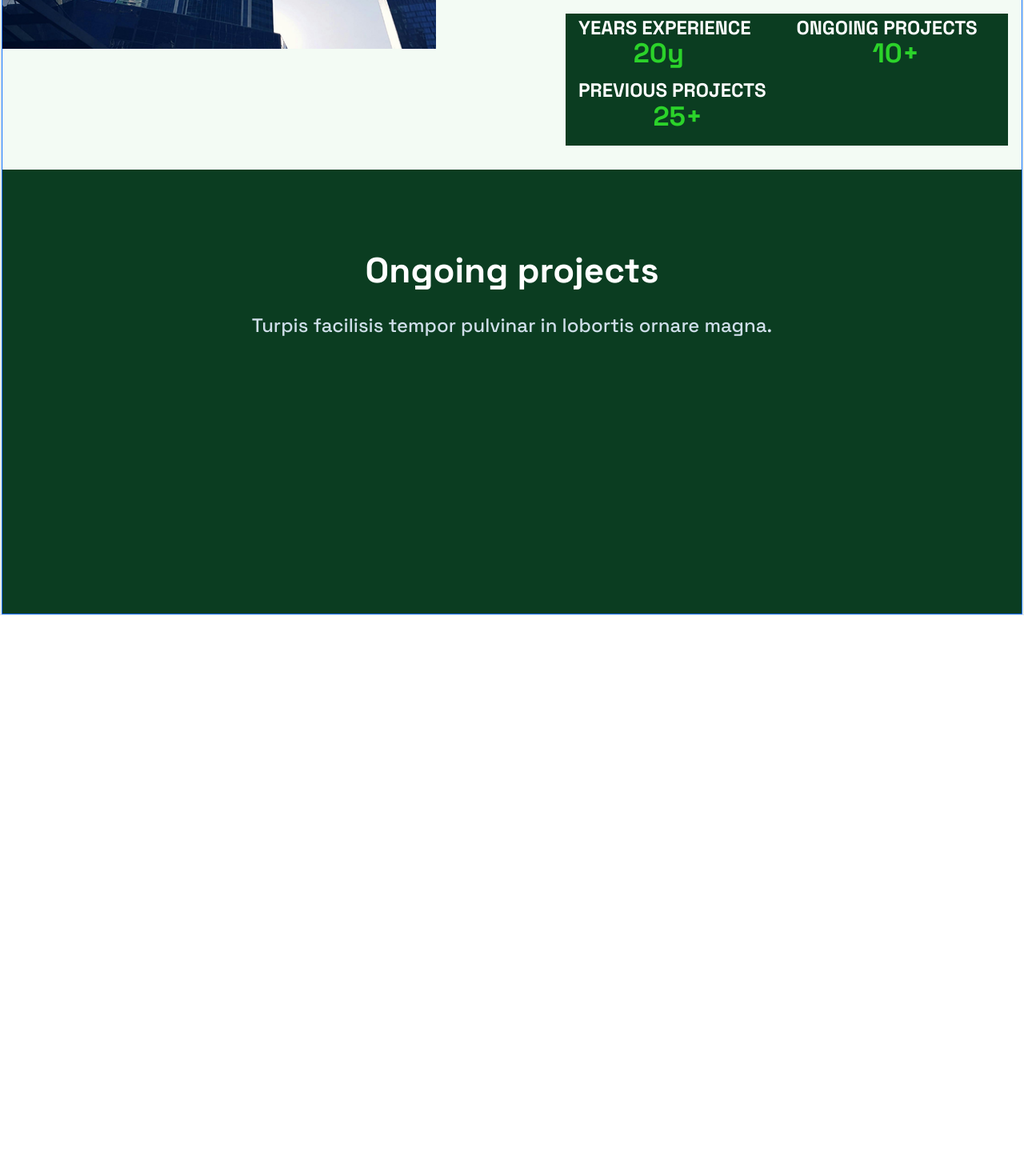
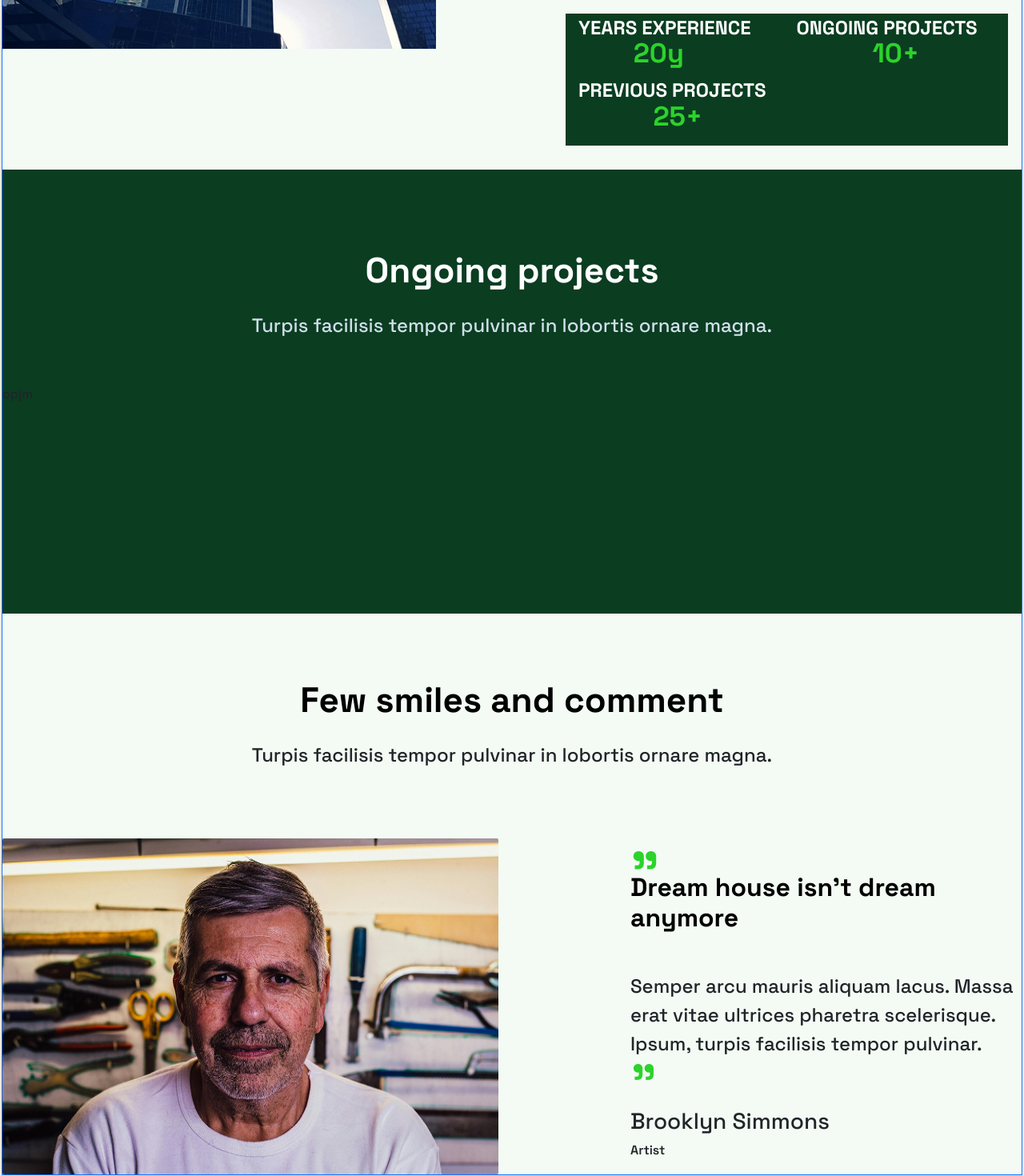
Before and after one commit to SakibFakir69/Real-Estate, a React (Vite) app: page / in a window 1280 px wide. Shown: the part 1245-2715 px from the top of the page at 80% size. Before the commit the page ends 2014 px from the top, so only its background shows below. Built offline with nearby package versions, Linux system fonts and the light colour scheme.

Commit message:
testimonial

```diff
--- a/src/App.jsx
+++ b/src/App.jsx
@@ -2,6 +2,7 @@ import "bootstrap/dist/css/bootstrap.css";
 import Hero from "./components/Hero";
 import CompanyOverview from "./components/CompanyOverview";
 import OngoingProject from "./components/OngoingProject";
+import Testimonial from "./components/Testimonial";
 
 function App() {
   return (
@@ -16,6 +17,7 @@ function App() {
       <section className="width-1276 border border-primary mx-auto">
         <CompanyOverview/>
         <OngoingProject/>
+        <Testimonial/>
 
       </section>
 
--- a/src/components/CompanyOverview.jsx
+++ b/src/components/CompanyOverview.jsx
@@ -1,50 +1,64 @@
+// Import Swiper React components
+import { Swiper, SwiperSlide } from "swiper/react";
 
-
-import React from 'react'
+// Import Swiper styles
+import "swiper/css";
 
 function CompanyOverview() {
   return (
-    <div className='mt-98 company-box-height '>
+    <div className="mt-98 company-box-height ">
+      <section className="d-flex gap-174 ">
 
-        <section className='d-flex gap-174 ' >
-
-            {/* image */}
-            <div className=''>
-                <img className='company-img' src='pexels-olga-neptuna-1090543-2078774 1.png'/>
+        <div className="">
+          <img
+            className="company-img"
+            src="pexels-olga-neptuna-1090543-2078774 1.png"
+          />
         </div>
         {/* text */}
-            <div className='d-flex flex-column  rounded company-text gap-40' >
+        <div className="d-flex flex-column  rounded company-text gap-40">
+          <h3 className="fw-bold fs-44">
+            Award winning real estate company in Dubai
+          </h3>
 
-                <h3 className='fw-bold fs-44'>Award winning real estate company in Dubai</h3>
+          <p className=" fs-24">
+            Semper arcu mauris aliquam lacus. Massa erat vitae ultrices pharetra
+            scelerisque. Ipsum, turpis facilisis tempor pulvinar in lobortis
+            ornare magna.
+          </p>
 
-                <p className=' fs-24'>Semper arcu mauris aliquam lacus. Massa erat vitae ultrices pharetra scelerisque. Ipsum, turpis facilisis tempor pulvinar in lobortis ornare magna.</p>
-
-                <div className='color-bg d-flex row col-12 p-1' style={{width:"553px",height:"165px"}}>
-
-                    <div className='col-6 '>
-                        <h3 className='fw-bold fs-24 text-white'>YEARS EXPERIENCE</h3>
-                        <h2 className='color-text fw-bold fs-34 mt-n-10 text-center me-5'>20y</h2>
-
+          <div
+            className="color-bg d-flex row col-12 p-1"
+            style={{ width: "553px", height: "165px" }}
+          >
+            <div className="col-6 ">
+              <h3 className="fw-bold fs-24 text-white">YEARS EXPERIENCE</h3>
+              <h2 className="color-text fw-bold fs-34 mt-n-10 text-center me-5">
+                20y
+              </h2>
             </div>
 
-                     <div className='col-6 '>
-                        <h3 className='fw-bold fs-24 text-white'>ONGOING PROJECTS</h3>
-                        <h2 className='color-text fw-bold fs-34 text-center mt-n-10'>10+</h2>
-
+            <div className="col-6 ">
+              <h3 className="fw-bold fs-24 text-white">ONGOING PROJECTS</h3>
+              <h2 className="color-text fw-bold fs-34 text-center mt-n-10">
+                10+
+              </h2>
             </div>
-                     <div className='col-6 ' >
-                        <h3 className='fw-bold fs-24 text-white'>PREVIOUS PROJECTS</h3>
-                        <h2 className='color-text fw-bold fs-34 mt-n-10 text-center'>25+</h2>
-
+            <div className="col-6 ">
+              <h3 className="fw-bold fs-24 text-white">PREVIOUS PROJECTS</h3>
+              <h2 className="color-text fw-bold fs-34 mt-n-10 text-center">
+                25+
+              </h2>
+            </div>
           </div>
         </div>
 
-            </div>
+        {/* slider */}
+
 
       </section>
-
     </div>
-  )
+  );
 }
 
-export default CompanyOverview
+export default CompanyOverview;
--- a/src/components/OngoingProject.jsx
+++ b/src/components/OngoingProject.jsx
@@ -1,24 +1,42 @@
 import React from "react";
+
+import { Swiper, SwiperSlide } from "swiper/react";
+
+// Import Swiper styles
+import "swiper/css";
+// Import Swiper styles
+import "swiper/css";
+import "swiper/css/navigation";
+import "swiper/css/pagination";
+import "swiper/css/scrollbar";
+import "swiper/css/navigation";
 
 function OngoingProject() {
   return (
     <div className="slider-height mt-82 bg-color">
-
-      <section className="d-flex flex-column">
+      <section className="d-flex flex-column gap-40">
         {/* text */}
 
         <div className="d-flex gap-16 mt-100 text-center d-flex flex-column gap-16">
-
           <h2 className="text-white fs-44">Ongoing projects</h2>
           <p className="fs-24 sub-head-color fs-24">
             Turpis facilisis tempor pulvinar in lobortis ornare magna.
           </p>
         </div>
         {/* slider */}
-        <div>
-
+        <div className="">
+          <Swiper
+            spaceBetween={0}
+            slidesPerView={3}
+            onSlideChange={() => console.log("slide change")}
+            onSwiper={(swiper) => console.log(swiper)}
+            className="swiper-slider-width"
+          >
+            <SwiperSlide>
+                opjm
+            </SwiperSlide>
+          </Swiper>
         </div>
-
       </section>
     </div>
   );
--- /dev/null
+++ b/src/components/Testimonial.jsx
@@ -0,0 +1,48 @@
+
+
+
+
+function Testimonial() {
+  return (
+    <div className='mt-82'>
+        <section>
+            <div className='d-flex flex-column gap-16 text-center'>
+                <h2 className='text-black fs-44'>Few smiles and comment</h2>
+                <p className='fs-24'>Turpis facilisis tempor pulvinar in lobortis ornare magna.</p>
+            </div>
+            {/* box */}
+            <div className='gap-165 d-flex mt-top'>
+
+                <div >
+                    <img style={{width:"620px",height:"420px"}} src='pexels-juanpphotoandvideo-1139743 1.png'/>
+
+                </div>
+
+                <div className='d-flex flex-column borde gap-40 '>
+
+                    <h2 className='fs-36 text-black fw-bold flex-column d-flex gap-3'>
+
+                        <p className='qoute text-color ' style={{height:"10px",width:"10px"}}>"</p>
+
+                        Dream house isn’t dream anymore</h2>
+
+                    <p className='fs-24'>Semper arcu mauris aliquam lacus. Massa erat vitae ultrices pharetra scelerisque. Ipsum, turpis facilisis tempor pulvinar.
+
+                        <p className='qoute text-color ' style={{height:"10px",width:"10px",marginTop:"-20px"}}>"</p>
+                    </p>
+                    <div>
+                        <h3>Brooklyn Simmons</h3>
+                        <p>Artist</p>
+                    </div>
+
+                </div>
+
+            </div>
+
+        </section>
+
+    </div>
+  )
+}
+
+export default Testimonial
--- a/src/index.css
+++ b/src/index.css
@@ -128,7 +128,9 @@ a{
 .gap-16{
   gap: 16px;
 }
-
+.gap-165{
+  gap: 165px;
+}
 /* button */
 .button-group{
 
@@ -169,6 +171,9 @@ a{
 .mt-n-10{
   margin-top: -10px;
 }
+.mt-top{
+  margin-top: 70px;
+}
 /* gap */
 
 
@@ -192,3 +197,35 @@ a{
 .slider-height{
   height: 555px;
 }
+.swiper-slider-width{
+  width: 10
+  ;
+
+}
+
+.slider-bottom-box{
+  height: 54px;
+  width: 168px
+}
+.slide-img{
+  width: 325px;
+  height: 212px;
+}
+.slide h2 {
+  width: 100%;
+}
+.box-bottom{
+  bottom: -40px;
+
+
+}
+.box-bottom-left{
+   left: 85px;
+}
+
+/* qoute  */
+.qoute{
+  font-size: 70px;
+  color: #2BD32A;
+
+}
```
Also changed, not shown: public/pexels-juanpphotoandvideo-1139743 1.png (added), public/pexels-pixabay-53610 1.png (added). Lines whose indentation alone changed are shown as unchanged.
